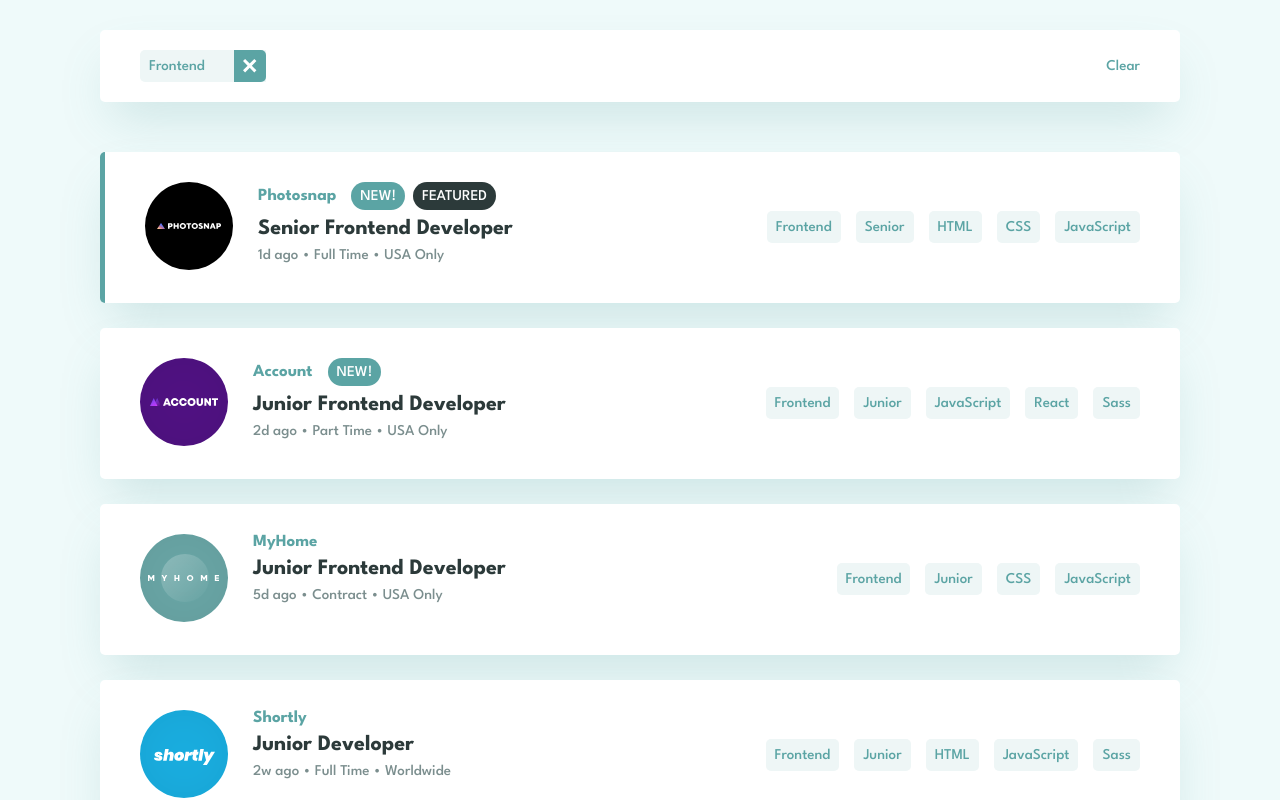
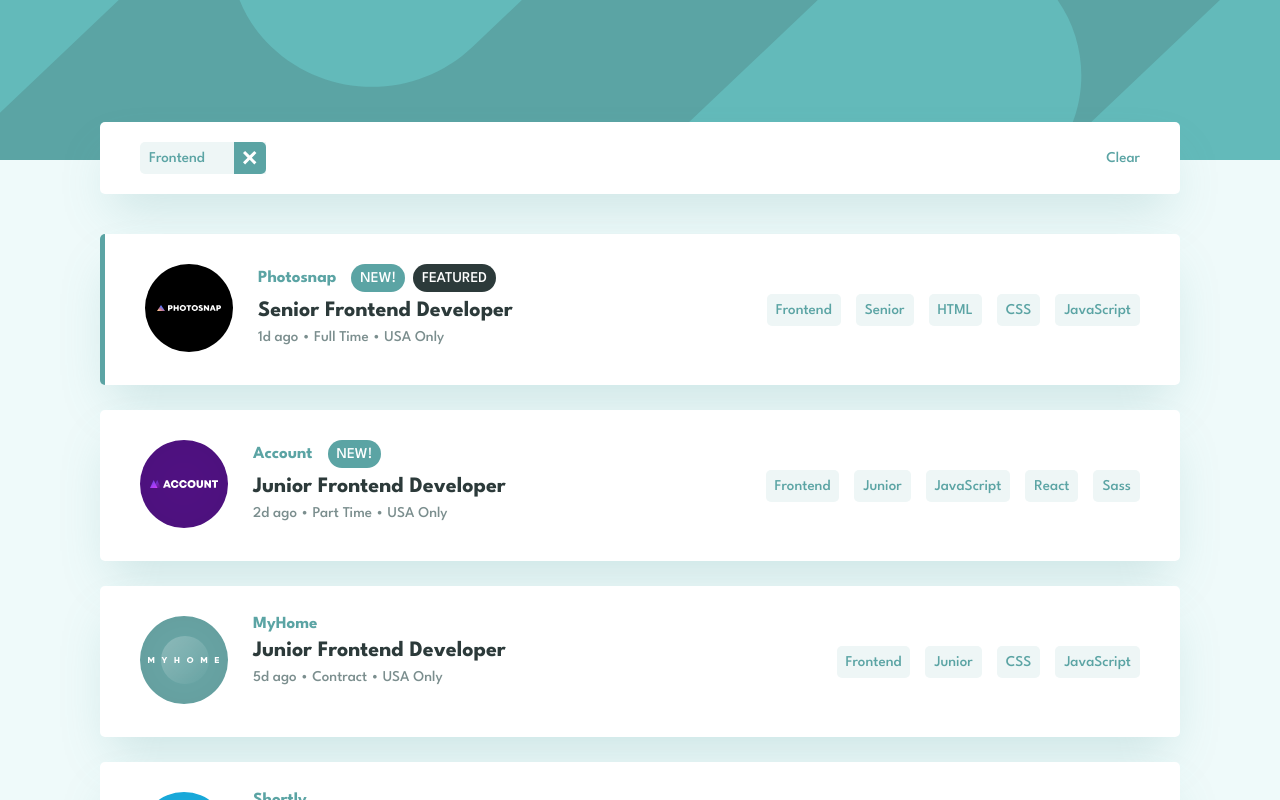
Before and after one commit to DmitryMuzalev/job-listings, a React (Create React App) app: page / in a window 1280 px wide. Shown: the top 800 px of the page. Built offline with nearby package versions, Linux system fonts and the light colour scheme.

Commit message:
start working on refactoring

```diff
--- a/src/App.js
+++ b/src/App.js
@@ -1,12 +1,10 @@
-import { FilterPanel } from './components/FilterPanel/FilterPanel';
+import { Panel } from './components/Panel/Panel';
 import { VacanciesList } from './components/VacanciesList/VacanciesList';
-import { useAppContext } from './hook/useAppContext';
 
 function App() {
-  const { filters } = useAppContext();
   return (
     <div className="app">
-      {!!filters.length && <FilterPanel />}
+      <Panel />
       <VacanciesList />
     </div>
   );
--- a/src/components/FilterPanel/FilterPanel.jsx
+++ b/src/components/Filter/Filter.jsx
@@ -1,12 +1,12 @@
+import { FilterItem } from './FilterItem/FilterItem';
 import { motion, AnimatePresence } from 'framer-motion';
 import { useAppContext } from '../../hook/useAppContext';
-import { Filter } from './Filter/Filter';
-import classes from './FilterPanel.module.scss';
+import classes from './Filter.module.scss';
 
-function FilterPanel() {
+function Filter() {
   const { filters, setFilters } = useAppContext();
   return (
-    <div className={classes.panel}>
+    <div className={classes.filter}>
       <div>
         <AnimatePresence initial={false} mode="sync">
           {filters.map((item, index) => (
@@ -18,7 +18,7 @@
               transition={{ type: 'spring' }}
               key={index}
             >
-              <Filter>{item}</Filter>
+              <FilterItem>{item}</FilterItem>
             </motion.div>
           ))}
         </AnimatePresence>
@@ -27,4 +27,4 @@
     </div>
   );
 }
-export { FilterPanel };
+export { Filter };
--- /dev/null
+++ b/src/components/Filter/Filter.module.scss
@@ -0,0 +1,51 @@
+.filter {
+  display: flex;
+  gap: 2.667rem;
+  justify-content: space-between;
+  width: 100%;
+  background-color: var(--white);
+  box-shadow: var(--shadow);
+  padding: 1.333rem 2.667rem;
+  border-radius: var(--radius);
+
+  &__item {
+    display: flex;
+    align-items: center;
+    height: 2.133rem;
+    text-transform: capitalize;
+    background: var(--bg-filterTablet);
+    border-radius: var(--radius) 0 0 var(--radius);
+    p {
+      padding: 0 0.6rem;
+    }
+    span {
+      cursor: pointer;
+      display: flex;
+      justify-content: center;
+      align-items: center;
+      height: 100%;
+      width: 2.133rem;
+      border-radius: 0 var(--radius) var(--radius) 0;
+      background: var(--primary);
+      transition: all 0.5s;
+      &:hover {
+        background: var(--black);
+      }
+    }
+  }
+
+  div {
+    display: flex;
+    flex-wrap: wrap;
+    gap: 1.333rem;
+  }
+
+  button {
+    cursor: pointer;
+    border: none;
+    background: none;
+    &:hover {
+      text-decoration: underline;
+    }
+  }
+}
--- /dev/null
+++ b/src/components/Filter/FilterItem/FilterItem.jsx
@@ -0,0 +1,15 @@
+import { useAppContext } from '../../../hook/useAppContext';
+import classes from '../Filter.module.scss';
+
+function FilterItem({ children }) {
+  const { removeFilterItem } = useAppContext();
+  return (
+    <div className={classes.filter__item}>
+      <p>{children}</p>
+      <span onClick={() => removeFilterItem(children)}>
+        <img src="./images/icon-remove.svg" alt="remove" />
+      </span>
+    </div>
+  );
+}
+export { FilterItem };
--- a/src/components/FilterPanel/Filter/Filter.jsx
+++ /dev/null
@@ -1,15 +0,0 @@
-import { useAppContext } from '../../../hook/useAppContext';
-import classes from './Filter.module.scss';
-
-function Filter({ children }) {
-  const { removeFilter } = useAppContext();
-  return (
-    <div className={classes.filter}>
-      <p>{children}</p>
-      <span onClick={() => removeFilter(children)}>
-        <img src="./images/icon-remove.svg" alt="remove" />
-      </span>
-    </div>
-  );
-}
-export { Filter };
--- a/src/components/FilterPanel/Filter/Filter.module.scss
+++ /dev/null
@@ -1,25 +0,0 @@
-.filter {
-  display: flex;
-  align-items: center;
-  height: 2.133rem;
-  text-transform: capitalize;
-  background: var(--bg-filterTablet);
-  border-radius: var(--radius) 0 0 var(--radius);
-  p {
-    padding: 0 0.6rem;
-  }
-  span {
-    cursor: pointer;
-    display: flex;
-    justify-content: center;
-    align-items: center;
-    height: 100%;
-    width: 2.133rem;
-    border-radius: 0 var(--radius) var(--radius) 0;
-    background: var(--primary);
-    transition: all 0.5s;
-    &:hover {
-      background: var(--black);
-    }
-  }
-}
--- a/src/components/FilterPanel/FilterPanel.module.scss
+++ /dev/null
@@ -1,24 +0,0 @@
-.panel {
-  display: flex;
-  gap: 2.667rem;
-  justify-content: space-between;
-  width: 100%;
-  background-color: var(--white);
-  box-shadow: var(--shadow);
-  padding: 1.333rem 2.667rem;
-  margin: 0px 0px 50px 0px;
-  border-radius: var(--radius);
-  div {
-    display: flex;
-    flex-wrap: wrap;
-    gap: 1.333rem;
-  }
-  button {
-    cursor: pointer;
-    border: none;
-    background: none;
-    &:hover {
-      text-decoration: underline;
-    }
-  }
-}
--- /dev/null
+++ b/src/components/Panel/Panel.jsx
@@ -0,0 +1,9 @@
+import { useAppContext } from '../../hook/useAppContext';
+import { Filter } from '../Filter/Filter';
+import '../../index.scss';
+
+function Panel() {
+  const { filters } = useAppContext();
+  return <div className="panel">{!!filters.length && <Filter />}</div>;
+}
+export { Panel };
--- a/src/components/Vacancy/Tablet/Tablet.jsx
+++ b/src/components/Vacancy/Tablet/Tablet.jsx
@@ -2,9 +2,9 @@
 import classes from './Tablet.module.scss';
 
 function Tablet({ children }) {
-  const { addFilter } = useAppContext();
+  const { addFilterItem } = useAppContext();
   return (
-    <div className={classes.tablet} onClick={() => addFilter(children)}>
+    <div className={classes.tablet} onClick={() => addFilterItem(children)}>
       {children}
     </div>
   );
--- a/src/hoc/ContextApp.jsx
+++ b/src/hoc/ContextApp.jsx
@@ -19,13 +19,19 @@
     }
   }, [filters]);
 
-  const addFilter = (filter) => {
+  const addFilterItem = (filter) => {
     if (!filters.includes(filter)) setFilters([...filters, filter]);
   };
-  const removeFilter = (filter) =>
+  const removeFilterItem = (filter) =>
     setFilters(filters.filter((item) => item !== filter));
 
-  const value = { vacancies, filters, addFilter, removeFilter, setFilters };
+  const value = {
+    vacancies,
+    filters,
+    addFilterItem,
+    removeFilterItem,
+    setFilters,
+  };
   return <ContextApp.Provider value={value}>{children}</ContextApp.Provider>;
 }
 
--- a/src/index.js
+++ b/src/index.js
@@ -8,7 +8,10 @@
 root.render(
   <React.StrictMode>
     <Context>
-      <App />
+      <div className="banner"></div>
+      <div className="container">
+        <App />
+      </div>
     </Context>
   </React.StrictMode>
 );
--- a/src/index.scss
+++ b/src/index.scss
@@ -35,20 +35,11 @@
 
 html {
   @media (min-width: 767px) {
-    margin-left: calc(100vw - 100%);
-    margin-right: 0;
+    margin-right: calc(-1 * (100vw - 100%));
   }
 }
 
 body {
-  margin: 0 auto;
-  max-width: 1140px;
-  //Test
-  padding: 2rem;
-  @media (max-width: 767px) {
-    padding: 2rem 1rem;
-  }
-  //===
   background: var(--bg);
 }
 
@@ -60,10 +51,41 @@
   text-decoration: none;
 }
 
+.container {
+  margin: 0 auto;
+  max-width: 1140px;
+  padding: 0 2rem;
+  @media (max-width: 767px) {
+    padding: 0 1rem;
+  }
+}
+
+.banner {
+  height: 160px;
+  width: 100%;
+  background: var(--primary) url('../public/images/bg-header-desktop.svg')
+    no-repeat center / cover;
+  @media (max-width: 767px) {
+    background-image: url('../public/images/bg-header-mobile.svg');
+  }
+}
+
 .app {
+  display: flex;
+  flex-direction: column;
+  gap: 2.667rem;
+  @media (max-width: 767px) {
+    gap: 2rem;
+  }
   ul {
     display: flex;
     flex-direction: column;
     gap: 1.667rem;
   }
 }
+
+.panel {
+  margin-top: -2.533rem;
+  width: 100%;
+  min-height: 4.8rem;
+}
```
